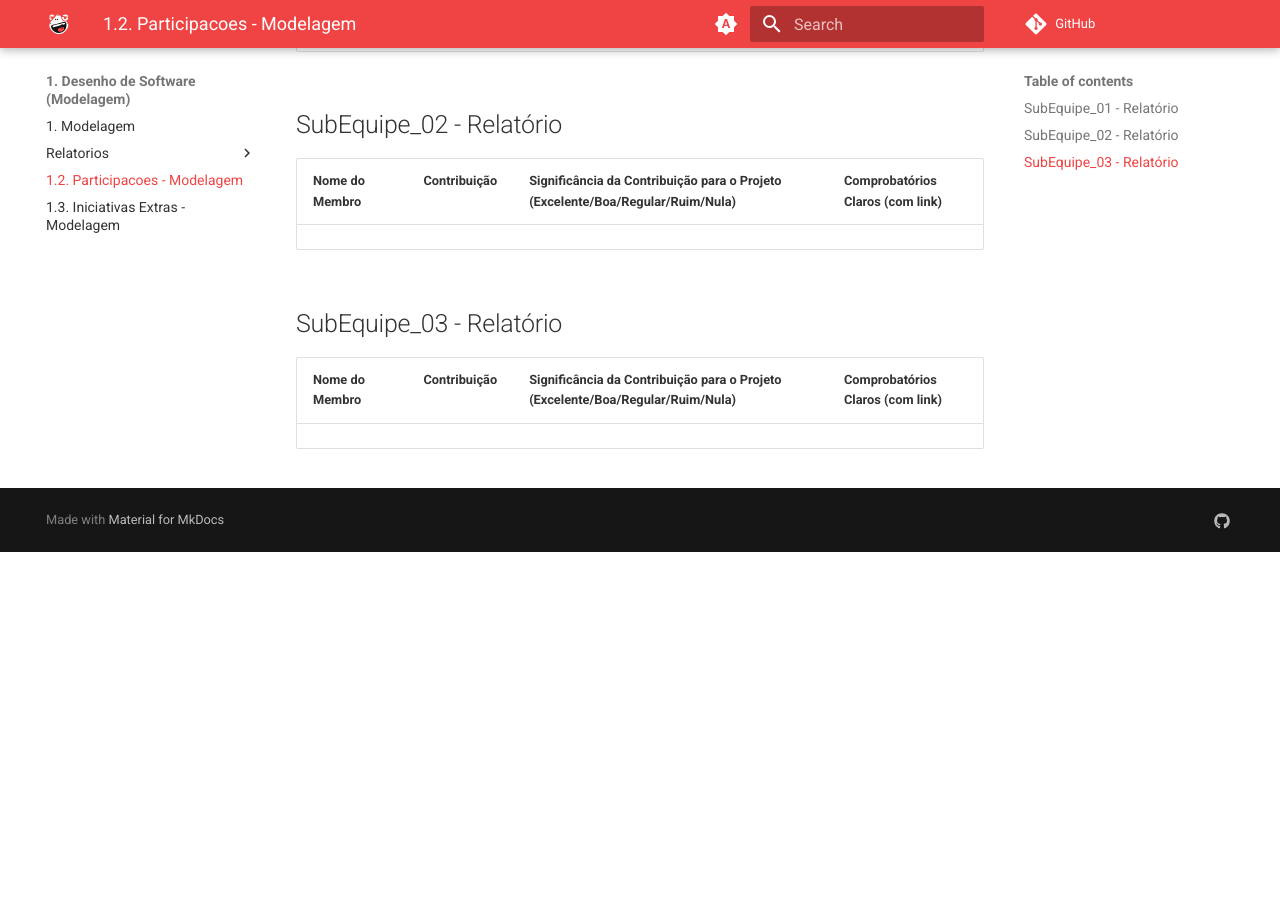
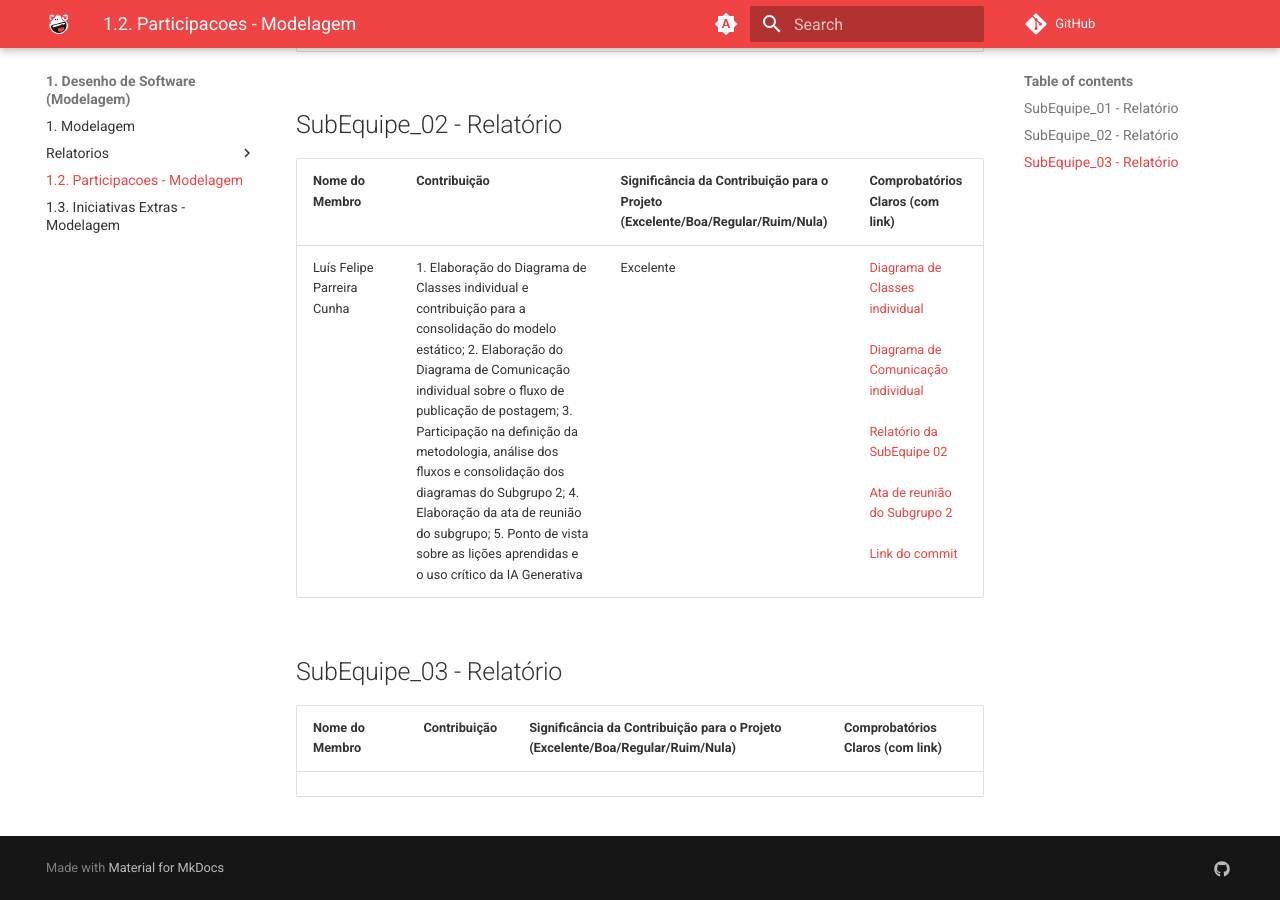
Before and after one commit to UnBArqDsw2026-2-Turma01/2026.2-T01-_G3_ProjetoPortalNoticias_Entrega_02, an MkDocs documentation site: the page built from docs/Base/1.2.ParticipacoesModelagem.md, in a window 1280 px wide and 900 px high, scrolled down 630 px. Built offline with MkDocs 1.6.1 and Material for MkDocs 9.7.7, drawn with Linux system fonts in a browser that asks for light colours; comment, search, counter and statistics services are not loaded; before the commit the page ends 1182 px from its top, so only the background shows below that.

Commit message:
docs: adiciona participação do Luís no subgrupo 2

```diff
--- a/docs/Base/1.2.ParticipacoesModelagem.md
+++ b/docs/Base/1.2.ParticipacoesModelagem.md
@@ -11,6 +11,7 @@ Breve relato sobre as participações/contribuições de cada membro à entrega.
 ## SubEquipe_02 - Relatório
 |Nome do Membro | Contribuição | Significância da Contribuição para o Projeto (Excelente/Boa/Regular/Ruim/Nula) | Comprobatórios Claros (com link)|
 |---------- | ---------- |------------ | --------------- |
+| Luís Felipe Parreira Cunha | 1. Elaboração do Diagrama de Classes individual e contribuição para a consolidação do modelo estático; 2. Elaboração do Diagrama de Comunicação individual sobre o fluxo de publicação de postagem; 3. Participação na definição da metodologia, análise dos fluxos e consolidação dos diagramas do Subgrupo 2; 4. Elaboração da ata de reunião do subgrupo; 5. Ponto de vista sobre as lições aprendidas e o uso crítico da IA Generativa | Excelente | [Diagrama de Classes individual](../assets/subGrupo2/Classe-LuisFelipe.jpg)<br><br>[Diagrama de Comunicação individual](../assets/subGrupo2/Contribu-LuisFelipe.jpg)<br><br>[Relatório da SubEquipe 02](Relatórios/1.1.2.SubEquipe_02.md)<br><br>[Ata de reunião do Subgrupo 2](1.3.IniciativasExtras.md#ata-de-reunião-do-subgrupo-2)<br><br>[Link do commit](https://github.com/UnBArqDsw2026-2-Turma01/2026.2-T01-_G3_ProjetoPortalNoticias_Entrega_02/commit/f06236fdfbd52669c8119b74f5dcb87305b8c3b3) |
 
 
 
```
